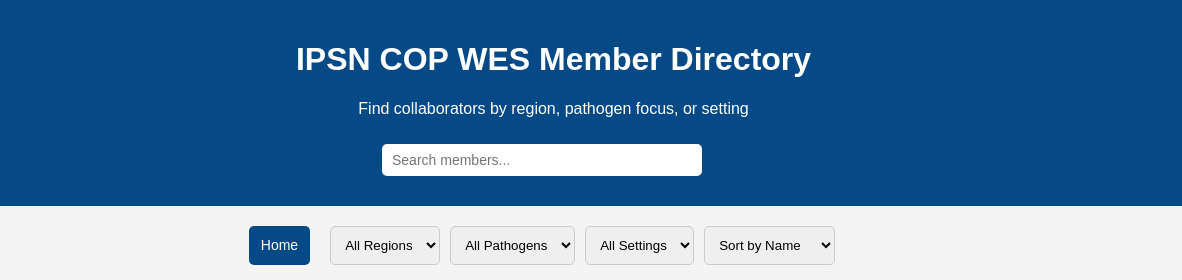
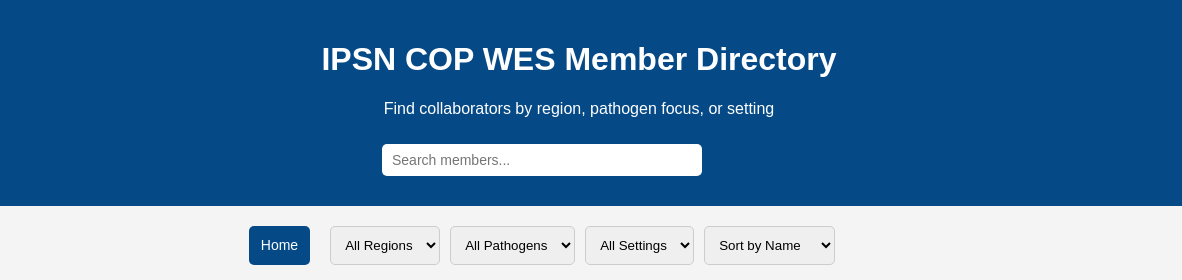
Before and after one commit to MentiSource/COP-WES-Member-Directory, a plain HTML site: page home.html in a window 1280 px wide. Shown: the top 280 px of the page, 98-1280 px from the left. Drawn offline with Linux system fonts and the light colour scheme; sample sign-in values are in the browser's storage.

Commit message:
position the texts

```diff
--- a/style.css
+++ b/style.css
@@ -27,10 +27,8 @@ header {
 .header-container {
   display: flex;
   align-items: center;
-  justify-content: flex-start;
-  gap: 300px;
-  /* margin-bottom: 20px;
-  position: relative; */
+  justify-content: space-between;
+  /* gap: 300px;  */
 }
 
 .logo {
@@ -42,6 +40,7 @@ header {
 }
 
 .header-text {
+  flex: 1;
   text-align: center;
 }
 
```
